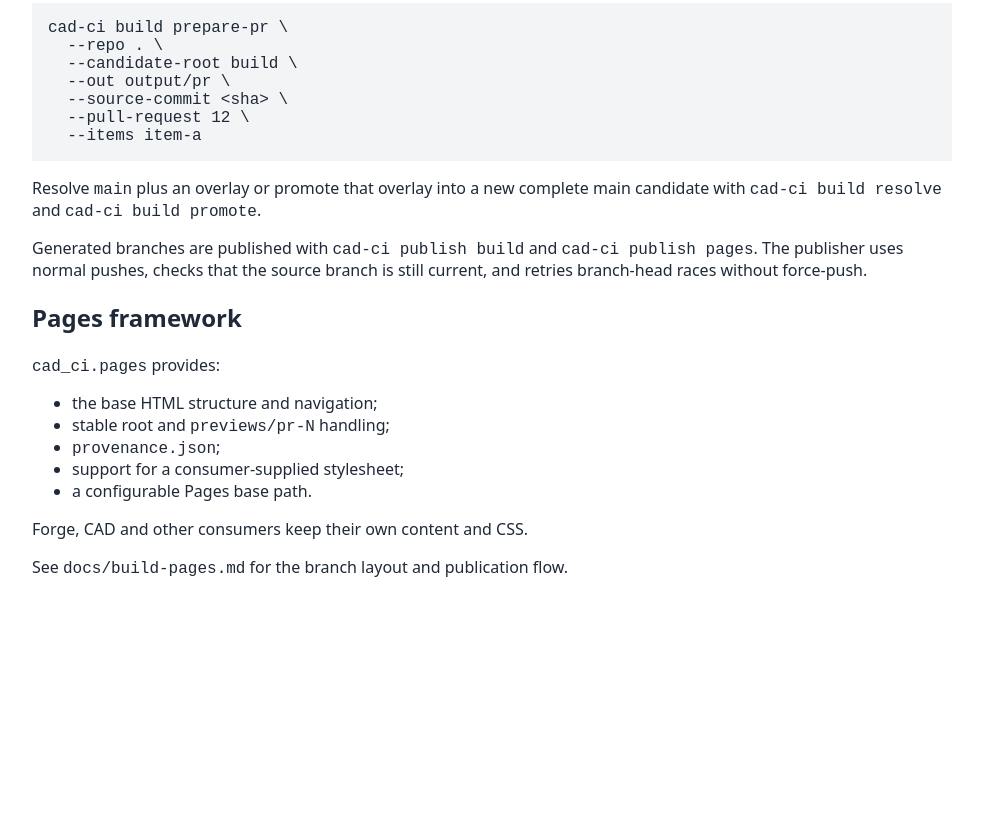
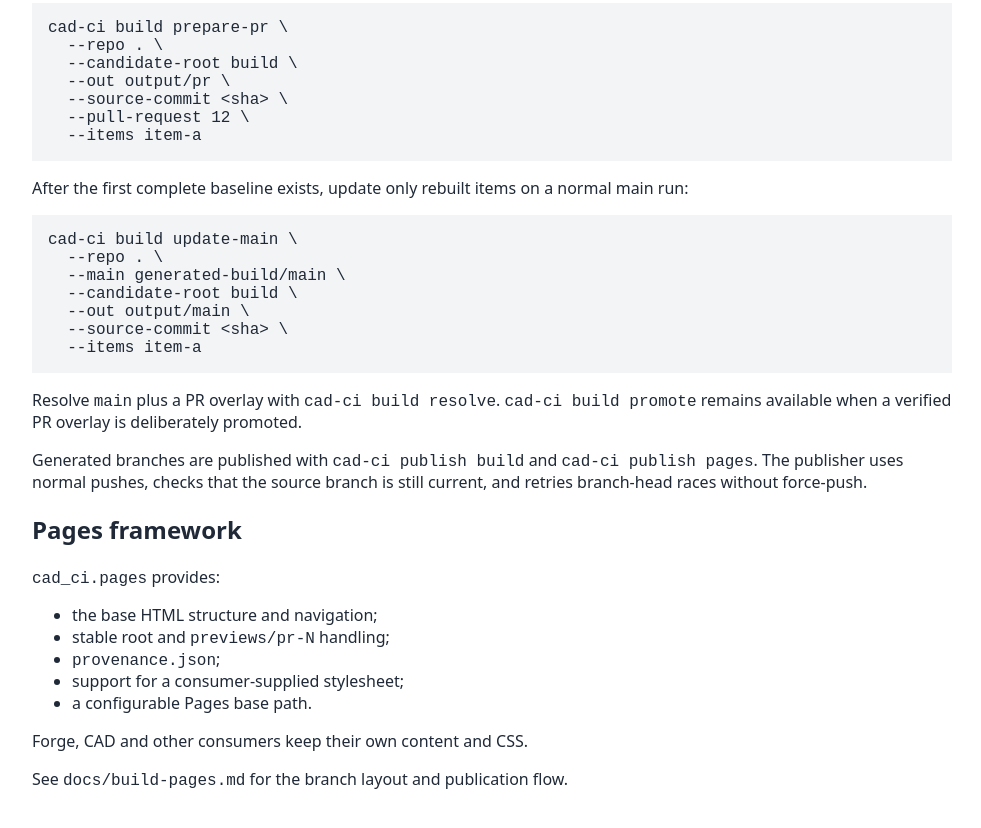
Before and after one commit to brainboxemb/tool.cad.ci, a plain HTML site: page index.html in a window 1280 px wide. Shown: the part 1733-2561 px from the top of the page, without its empty margins (148-1129 px from the left). Before the commit the page ends 2391 px from the top, so only its background shows below. Drawn offline with Linux system fonts and the light colour scheme.

Commit message:
Publish docs at 41ca9e7b73a495986c398d511718691d29236d0e

```diff
--- a/index.html
+++ b/index.html
@@ -81,7 +81,16 @@ cad-ci run --repo . --item item-a --until verify
   --pull-request 12 \
   --items item-a
 </code></pre>
-<p>Resolve <code>main</code> plus an overlay or promote that overlay into a new complete main candidate with <code>cad-ci build resolve</code> and <code>cad-ci build promote</code>.</p>
+<p>After the first complete baseline exists, update only rebuilt items on a normal main run:</p>
+<pre><code class="language-text">cad-ci build update-main \
+  --repo . \
+  --main generated-build/main \
+  --candidate-root build \
+  --out output/main \
+  --source-commit &lt;sha&gt; \
+  --items item-a
+</code></pre>
+<p>Resolve <code>main</code> plus a PR overlay with <code>cad-ci build resolve</code>. <code>cad-ci build promote</code> remains available when a verified PR overlay is deliberately promoted.</p>
 <p>Generated branches are published with <code>cad-ci publish build</code> and <code>cad-ci publish pages</code>. The publisher uses normal pushes, checks that the source branch is still current, and retries branch-head races without force-push.</p>
 <h2>Pages framework</h2>
 <p><code>cad_ci.pages</code> provides:</p>
--- a/provenance.json
+++ b/provenance.json
@@ -1,5 +1,5 @@
 {
   "generator": "tool.cad.ci",
   "schema": 1,
-  "source_commit": "aee6509975e28be996f460e09d2a2f9dece36d33"
+  "source_commit": "41ca9e7b73a495986c398d511718691d29236d0e"
 }
```
Also changed, not shown: build-pages/index.html (+1 -0 lines).
